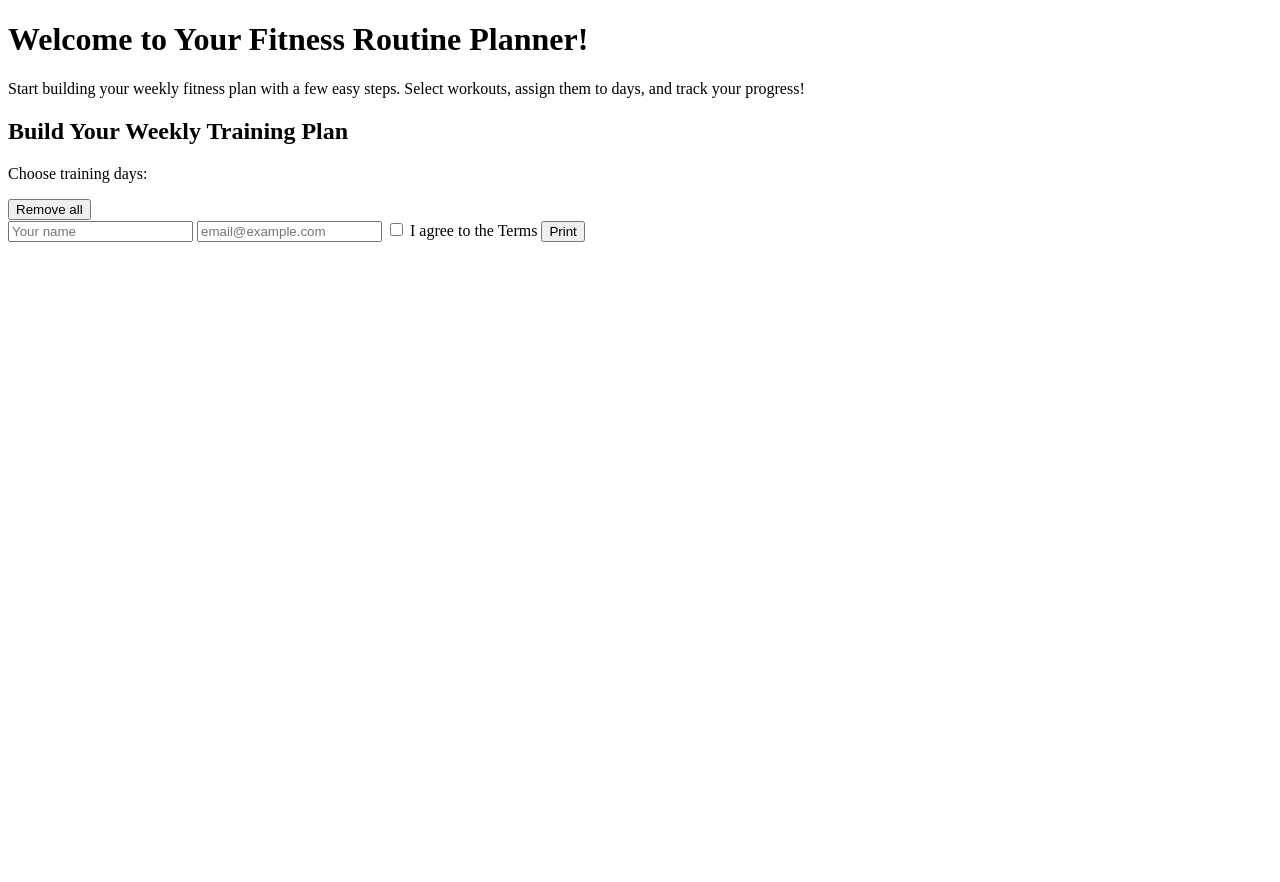
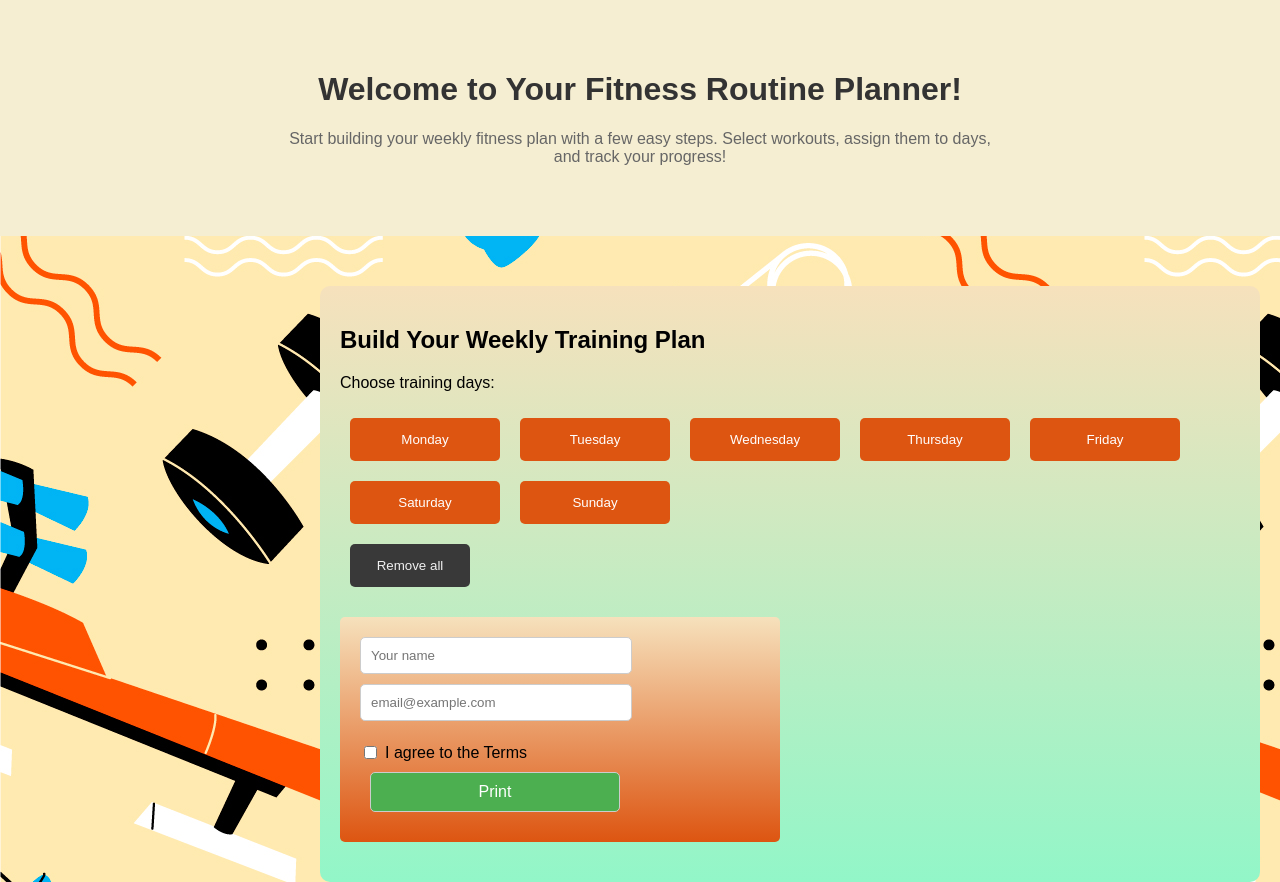
Before and after one commit to Katterina71/Fitness, a plain HTML site: page index.html in a window 1280 px wide. Before the commit the page ends 800 px from the top, so only its background shows below. Drawn offline with Linux system fonts and the light colour scheme; the site is published under a folder, as on GitHub Pages, so addresses that start at the root find nothing.

Commit message:
fixed mistakes

```diff
--- a/index.html
+++ b/index.html
@@ -5,7 +5,7 @@
     <meta name="viewport" content="width=device-width, initial-scale=1.0" />
     <meta http-equiv="X-UA-Compatible" content="ie=edge" />
     <title>Fitness Routine Planner</title>
-    <link rel="stylesheet" href="/src/styles.css" />
+    <link rel="stylesheet" href="./src/styles.css" />
   </head>
   <body>
     <div class="welcome-container">
@@ -35,6 +35,6 @@
       </div>
       </div>
       <!-- <button id="imageButton" type="button" aria-label="Button Purpose"></button> -->
-    <script src="/src/index.js"></script>
+    <script src="./src/index.js"></script>
   </body>
 </html>
--- a/src/styles.css
+++ b/src/styles.css
@@ -2,7 +2,7 @@ body {
     margin: 0;
     padding: 0;
     font-family: Arial, sans-serif;
-    background-image: url(/src/bg.jpg);
+    background-image: url(bg.jpg);
 
   }
 
```
